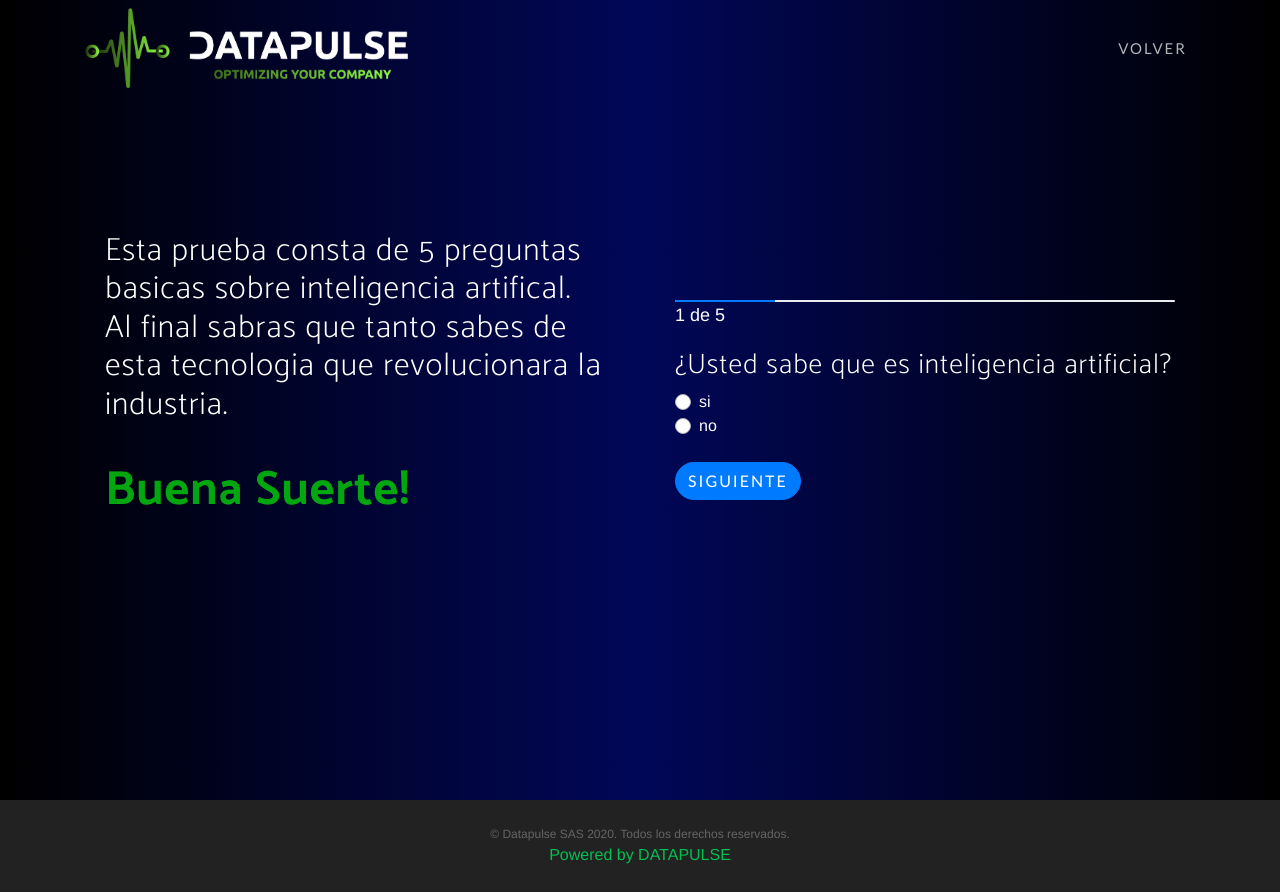
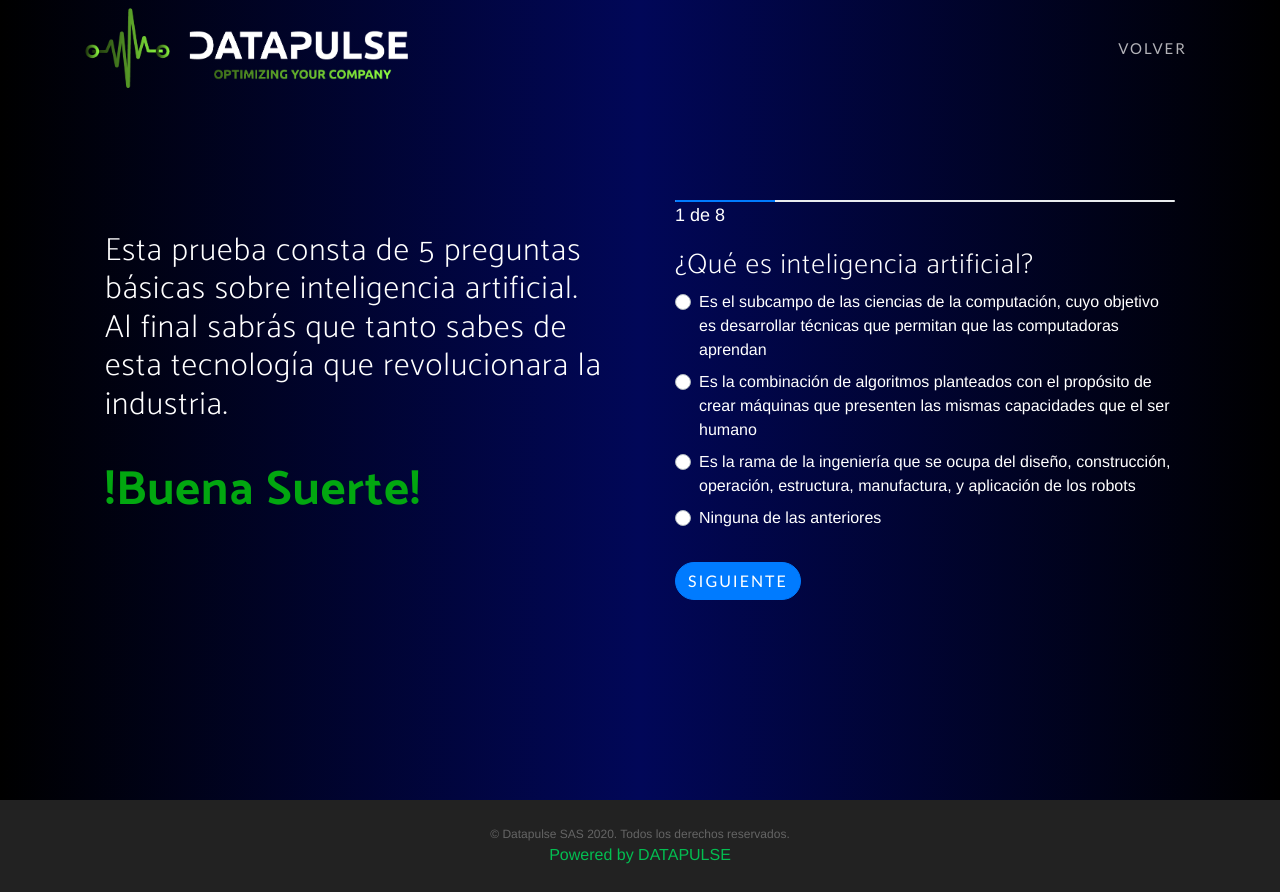
Before and after one commit to rojolocco/iamed_survey, a Flask app: page /survey in a window 1280 px wide. Run offline with Flask 2, Linux system fonts and the light colour scheme; the visitor is signed in with stand-in values (Sample User, id 1); some libraries are stand-ins or nearby versions; some web fonts are replaced.

Commit message:
respuestas commit

```diff
--- a/app/home_views.py
+++ b/app/home_views.py
@@ -53,6 +53,9 @@ def index():
                 "ans_3": "None",
                 "ans_4": "None",
                 "ans_5": "None",
+                "ans_6": "None",
+                "ans_7": "None",
+                "ans_8": "None",
                 "sexo": sexo,
                 "industria": industria,
                 "estudios": estudios
@@ -69,6 +72,7 @@ def survey():
     n_question = session["QUESTION"]
     que = questions[f'ans_{n_question}']
     ans = answers[f'ans_{n_question}']
+    print(f'Pregunta {n_question} : {que}\nRespustas:{ans}')
 
     if request.method == 'POST':
         #answered = session["QUESTION"]
@@ -77,11 +81,11 @@ def survey():
         data = {f"ans_{n_question}" : answer}
         db.child("results").child(today).child(k).update(data)
 
-        if n_question < 5:
+        if n_question < 8:
             session["QUESTION"] += 1
             n_question = session["QUESTION"]
-            print(n_question)
             que = questions[f'ans_{n_question}']
+            ans = answers[f'ans_{n_question}']
             return render_template('/home/survey_home.html', n_question=n_question, que=que, ans=ans)
     return render_template('/home/survey_home.html', n_question=n_question, que=que, ans=ans)
 ######################################################################
--- a/app/static/home/css/new-age.css
+++ b/app/static/home/css/new-age.css
@@ -62,7 +62,7 @@ section h2 {
 
 #mainNav {
   border-color: rgba(34, 34, 34, 0.05);
-  background-color: gray;
+  background-color: rgb(1, 1, 20);
   transition: all .35s;
   font-family: 'Catamaran', 'Helvetica', 'Arial', 'sans-serif';
   font-weight: 200;
@@ -141,7 +141,7 @@ section h2 {
 
   #mainNav.navbar-shrink {
     border-color: rgba(34, 34, 34, 0.1);
-    background-color: grey;
+    background-color: rgb(1, 1, 20);
   }
 
   #mainNav.navbar-shrink .navbar-brand {
--- a/app/templates/home/survey_home.html
+++ b/app/templates/home/survey_home.html
@@ -31,9 +31,9 @@
         <div class="row h-100">
             <div class="col-lg-6 my-auto">
                 <div class="header-content mx-auto">
-                    <h2 class="mb-5">Esta prueba consta de 5 preguntas basicas sobre inteligencia artifical.
-                        <br> Al final sabras que tanto sabes de esta tecnologia que revolucionara la industria. <br> <br>
-                        <span id='indispensable' style="font-size: xxx-large;">Buena Suerte!</span></h2>
+                    <h2 class="mb-5">Esta prueba consta de 5 preguntas básicas sobre inteligencia artificial.
+                        <br> Al final sabrás que tanto sabes de esta tecnología que revolucionara la industria. <br><br>
+                        <span id='indispensable' style="font-size: xxx-large;">!Buena Suerte!</span></h2>
                 </div>
             </div>
             <div class="col-lg-6 my-auto">
@@ -42,15 +42,15 @@
                         <div class="progress-bar" role="progressbar" style="width: {{ n_question*20 }}%;"
                             aria-valuenow="{{ n_question*20 }}" aria-valuemin="1" aria-valuemax="100"></div>
                     </div>
-                    <p>{{ n_question }} de 5</p>
+                    <p>{{ n_question }} de 8</p>
                     <h3>{{ que }}</h3>
-                    {% if  n_question<5 %}
+                    {% if  n_question<8 %}
                     <form method="POST" action="{{ url_for('survey') }}">
                     {% else %}
                     <form method="POST" action="{{ url_for('final_home') }}">
                     {% endif %}
                         {% for k,v in ans.items() %}
-                        <div class="custom-control custom-radio">
+                        <div class="custom-control custom-radio mb-2">
                             <input type="radio" id="customRadio{{ k }}" name="customRadio"
                                 class="custom-control-input"
                                 value="{{ k }}" required>
@@ -58,7 +58,7 @@
                         </div>
                         {% endfor %}
                         <br>
-                        {% if n_question<5 %}
+                        {% if n_question<8 %}
                         <button type="submit" class="btn btn-primary">Siguiente</button>
                         {% else %}
                         <button type="submit" class="btn btn-primary">Finalizar</button>
--- a/app/utils.py
+++ b/app/utils.py
@@ -9,23 +9,71 @@ import os
 from werkzeug.utils import secure_filename
 #######################################################################
 
-questions = {'ans_1': '¿Usted sabe que es inteligencia artificial?',
-                'ans_2':'¿Cual es una rama de la Inteligencia Artificial?',
-                'ans_3':'¿Cual es una rama de la Inteligencia Artificial?',
-                'ans_4':'¿Cual es una rama de la Inteligencia Artificial?',
-                'ans_5':'¿Cual es una rama de la Inteligencia Artificial?'
+questions = {'ans_1': '¿Qué es inteligencia artificial?',
+                'ans_2':'¿Cuáles son ramas de la inteligencia artificial?',
+                'ans_3':'¿En que tipo de industrias se puede crear aplicaciones de Inteligencia artificial?',
+                'ans_4':'¿Los asistentes virtuales de voz como Siri, Alexa o Cortana Utilizan técnicas de IA?',
+                'ans_5':'¿Cuál es la única aplicación de inteligencia artificial en medicina?',
+                'ans_6':'¿Dónde se ha utilizado el Machine Learning en medicina?',
+                'ans_7':'¿Cuál de las siguientes opciones NO utiliza IA en medicina?',
+                'ans_8':'¿Hace cuantos años se celebró la primera conferencia de IA en medicina?'
 }
 
+
 answers = {
-    'ans_1':{'option1':'si', 'option2':'no'},
-    'ans_2':{'option1':'si', 'option2':'no'},
-    'ans_3':{'option1':'si', 'option2':'no'},
-    'ans_4':{'option1':'si', 'option2':'no'},
-    'ans_5':{'option1':'si', 'option2':'no'}
+    'ans_1':{'option1':'Es el subcampo de las ciencias de la computación, cuyo objetivo es desarrollar técnicas que permitan que las computadoras aprendan',
+                'option2':'Es la combinación de algoritmos planteados con el propósito de crear máquinas que presenten las mismas capacidades que el ser humano',
+                'option3':'Es la rama de la ingeniería que se ocupa del diseño, construcción, operación, estructura, manufactura, y aplicación de los robots',
+                'option4':'Ninguna de las anteriores'
+            },
+    'ans_2':{'option1':'Computer Vision (CV)',
+                'option2':'Procesamiento de Lenguaje Natural (NLP)',
+                'option3':'Machine Learning (ML)',
+                'option4':'Todas las anteriores'
+            },
+    'ans_3':{'option1':'Solo en industrias relacionadas con ingeniería',
+                'option2':'Solo en industrias relacionadas con robótica',
+                'option3':'En todo tipo de industrias',
+                'option4':'Solo en industrias de tecnología e innovación'
+            },
+    'ans_4':{'option1':'No, son programas que usan otro tipo de tecnología',
+                'option2':'Si, usan Procesamiento de Lenguaje Natural (NLP)',
+                'option3':'No, solo son programados con preguntas y respuestas determinadas',
+                'option4':'Si, son robots programados para hacer conversaciones'
+            },
+    'ans_5':{'option1':'Las cirugías asistidas por robots',
+                'option2':'No hay aplicaciones de IA en medicina',
+                'option3':'Hay muchas aplicaciones de IA, no solo una',
+                'option4':'Telemedicina'
+            },
+    'ans_6':{'option1':'Esta tecnología no se usa en medicina',
+                'option2':'Predicción de Hospitalización de pacientes de urgencia',
+                'option3':'Soporte de diagnóstico en lectura de radiografías',
+                'option4':'Son correctas la b y c'
+            },
+    'ans_7':{'option1':'Análisis de imágenes biomédicas (Xray, CT, MRI, ETC)',
+                'option2':'Predicción de arritmias con ECG',
+                'option3':'En la cirugía asistidas por robots',
+                'option4':'Agendamiento automático de citas medicas'
+            },
+    'ans_8':{'option1':'Hace 15 años',
+                'option2':'Hace 25 años',
+                'option3':'Hace 35 años',
+                'option4':'Hace 45 años'
+            }
 }
 
+
+
 correct = {
-    'ans_1': 'option1', 'ans_2':'option1', 'ans_3':'option1', 'ans_4':'option1', 'ans_5':'option1'
+    'ans_1': 'option2',
+    'ans_2':'option4',
+    'ans_3':'option3',
+    'ans_4':'option2',
+    'ans_5':'option3',
+    'ans_6':'option4',
+    'ans_7':'option4',
+    'ans_8':'option3'
 }
 
 # Codificaciones de Redis #############################################
```
Also changed, not shown: app/templates/home/final_home.html (+53 -16 lines), app/templates/home/index_home.html (+15 -11 lines).
